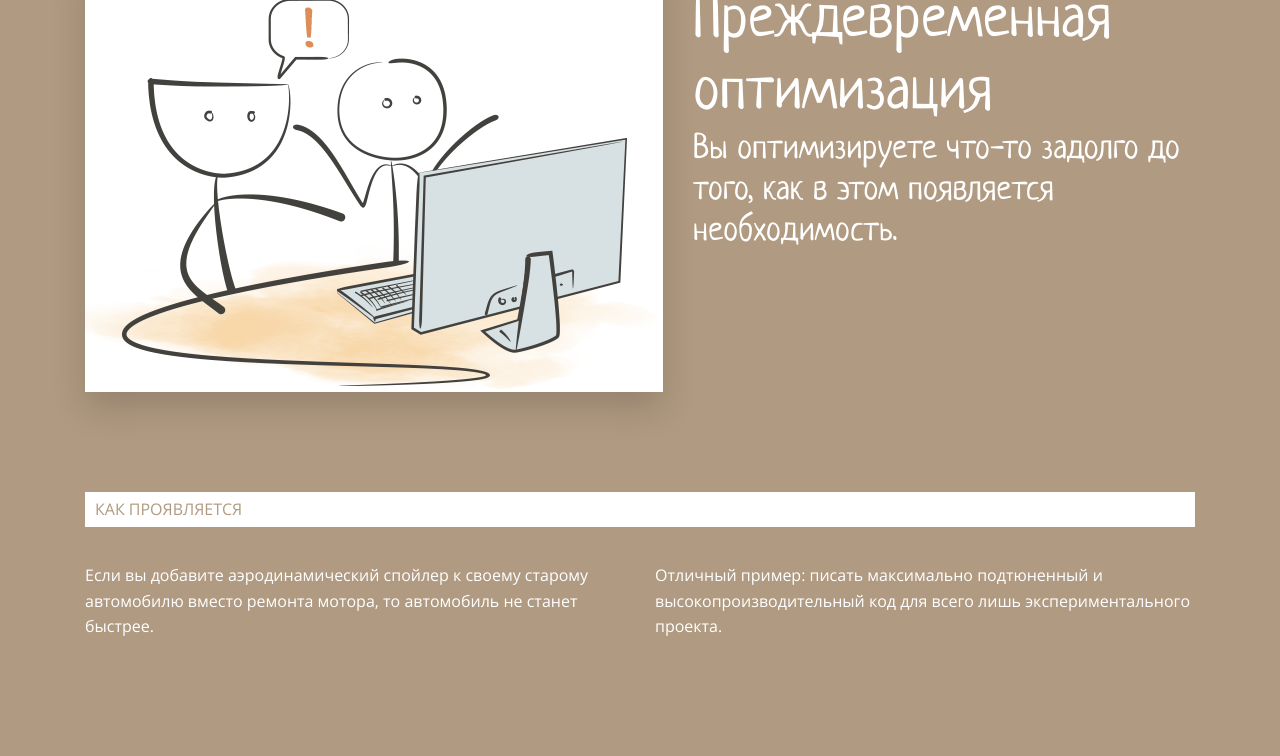
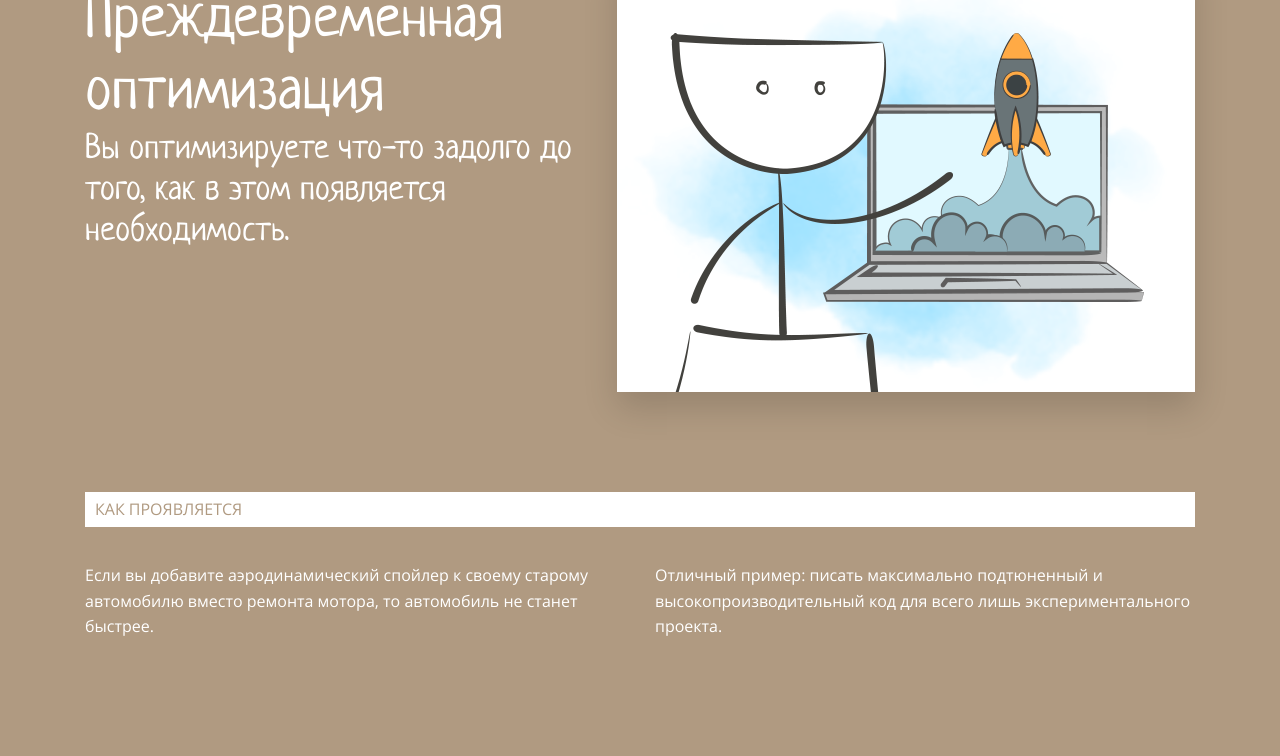
Before and after one commit to HelgiMagic/cognitive-distortions, a website built with Vite: page index.html in a window 1280 px wide. Shown: the part 3846-4602 px from the top of the page. Built offline with nearby package versions, Linux system fonts and the light colour scheme; files whose address does not match are found by name.

Commit message:
added new photos and changed optimization section

```diff
--- a/index.html
+++ b/index.html
@@ -150,9 +150,6 @@
       <section class="questions bg-brown">
         <div class="section ikea" id="premature-optimization">
           <div class="photo-title">
-            <div class="img-wrapper">
-              <img src="public/1.png" alt="" class="universal-img" />
-            </div>
             <div class="half">
               <h4 class="half-white">Когнитивные искажения</h4>
               <h2>Преждевременная оптимизация</h2>
@@ -160,6 +157,9 @@
                 Вы оптимизируете что-то задолго до того, как в этом появляется
                 необходимость.
               </h3>
+            </div>
+            <div class="img-wrapper">
+              <img src="public/2.png" alt="" class="universal-img" />
             </div>
           </div>
           <div class="white-brick">
```
Also changed, not shown: public/2.png (added), public/3.png (added), public/4.png (added), public/5.png (added).
